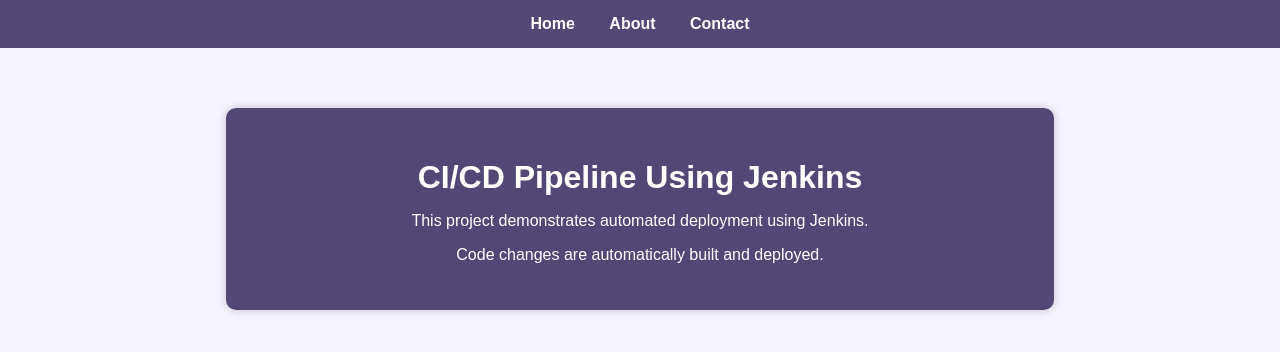
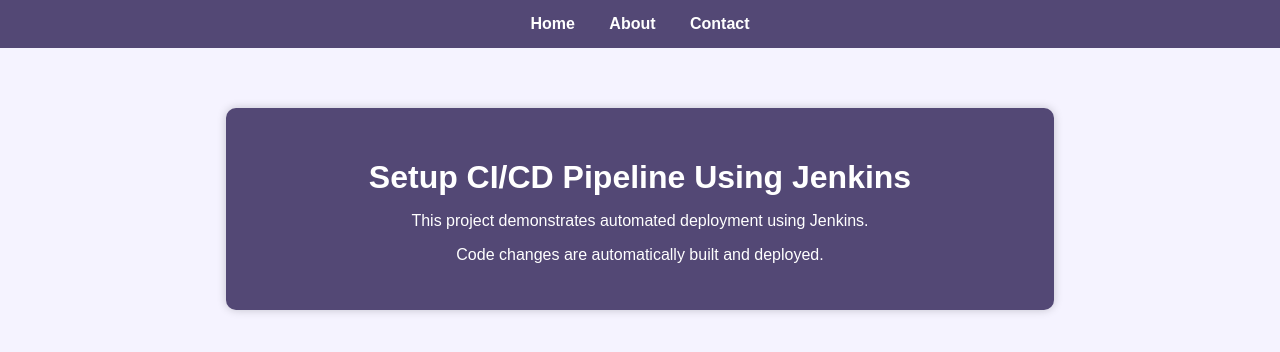
Before and after one commit to BharaniDRamakrishnan/devops-, a plain HTML site: page index.html in a window 1280 px wide. Drawn offline with Linux system fonts and the light colour scheme.

Commit message:
updated content

```diff
--- a/index.html
+++ b/index.html
@@ -5,19 +5,15 @@
     <link rel="stylesheet" href="style.css">
 </head>
 <body>
-
 <div class="navbar">
     <a href="index.html">Home</a>
     <a href="about.html">About</a>
     <a href="contact.html">Contact</a>
 </div>
-
 <div class="container">
-    <h1> CI/CD Pipeline Using Jenkins</h1>
+    <h1>  Setup CI/CD Pipeline Using Jenkins</h1>
     <p>This project demonstrates automated deployment using Jenkins.</p>
     <p>Code changes are automatically built and deployed.</p>
-
-
     </div>
 </div>
 </body>
```
